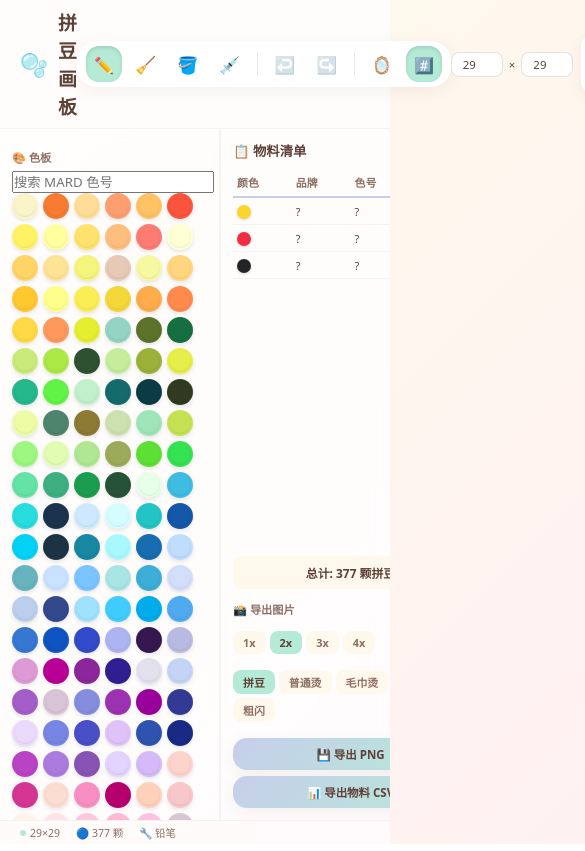
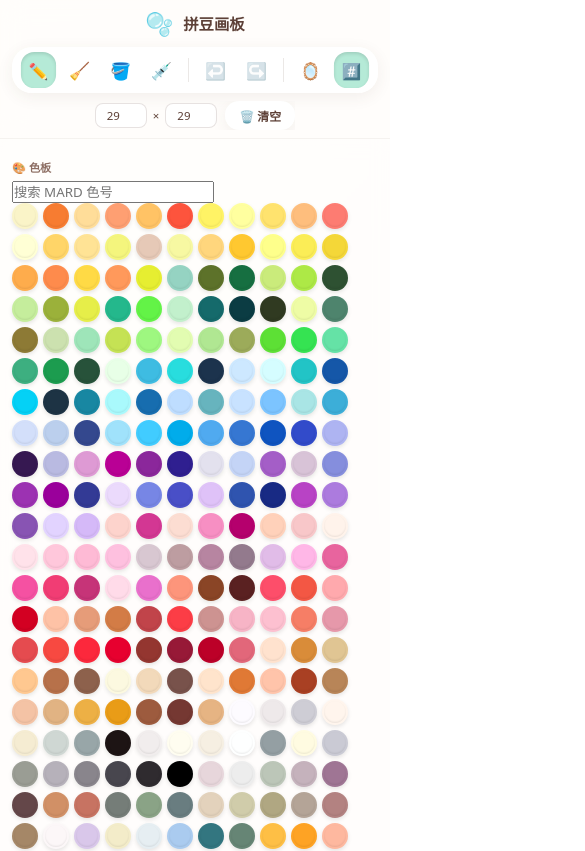
Before and after one commit to sagehou/BeadsCreator, a React (Vite) app: page / in a window 390 px wide. Shown: the top 851 px of the page, 585 px wide, since content can reach past the window. Built offline with nearby package versions, Linux system fonts and the light colour scheme.

Commit message:
Improve mobile workspace layout

```diff
--- a/src/index.css
+++ b/src/index.css
@@ -585,3 +585,57 @@ input, select { font-family: inherit; }
 .cursor-pan { cursor: grab !important; }
 .cursor-pan:active { cursor: grabbing !important; }
 .cursor-pan .bead-cell { cursor: inherit !important; }
+
+@media (max-width: 720px) {
+  body {
+    overflow: auto;
+  }
+
+  #root {
+    min-height: 100vh;
+    height: auto;
+  }
+
+  .app-header {
+    flex-wrap: wrap;
+    justify-content: center;
+    gap: 8px;
+    padding: 8px 12px;
+  }
+
+  .app-logo {
+    width: 100%;
+    justify-content: center;
+    font-size: 1.1rem;
+  }
+
+  .app-main {
+    flex-direction: column;
+    overflow: visible;
+  }
+
+  .palette-panel,
+  .bom-panel {
+    width: 100%;
+    max-height: none;
+    border: 0;
+  }
+
+  .canvas-area {
+    min-height: 72vh;
+    flex: none;
+    padding: 24px 0;
+  }
+
+  .toolbar,
+  .header-controls {
+    max-width: 100%;
+    overflow-x: auto;
+  }
+
+  .status-bar {
+    flex-wrap: wrap;
+    gap: 8px;
+    padding: 6px 12px;
+  }
+}
```
